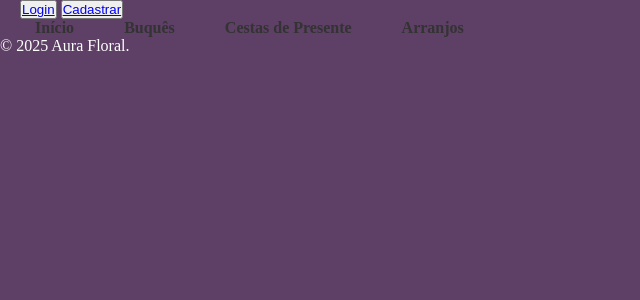
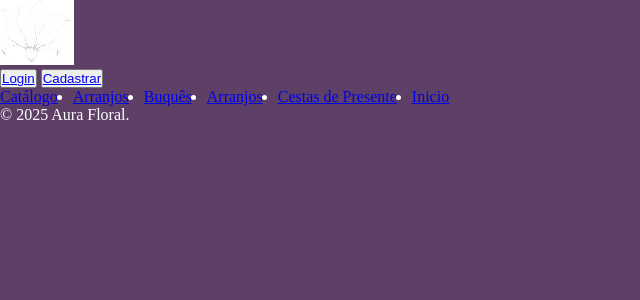
Before and after one commit to liviacamargoap/PROJETO-SITE-FLORES-DS, a Flask app: page /compras in a window 1280 px wide. Shown: the top 300 px of the page, without its empty margins (0-640 px from the left). Run offline with Flask 3, Linux system fonts and the light colour scheme.

Commit message:
Add:a logo

```diff
--- a/styles/global.css
+++ b/styles/global.css
@@ -152,40 +152,3 @@ button.cancelar:hover {
   background-color: var(--cinza-claro);
   color: var(--cor-escura);
 }
-
-
-
-/* Estilos para o topo do header */
-.header--top {
-  display: flex;
-  justify-content: space-between;
-  align-items: center;
-  padding: 0 20px;
-}
-
-
-
-/* Estilos para a navegação */
-nav ul {
-  list-style: none;
-  display: flex;
-  gap: 20px;
-}
-
-nav ul li {
-  display: inline;
-}
-
-nav ul li a {
-  text-decoration: none;
-  color: #333;
-  font-weight: bold;
-  padding: 10px 15px;
-  transition: all 0.3s ease;
-}
-
-nav ul li a:hover {
-  background-color: var(--cor-destaque); /* Cor de fundo no hover */
-  color: white; /* Cor do texto no hover */
-  border-radius: 5px;
-}
--- a/templates/compras.html
+++ b/templates/compras.html
@@ -10,15 +10,21 @@
 </head>
 <body>
     <header>
+      <div class="logo">
+        <img src="/img/Logo.jpg" alt="Logo Aura Floral">
+      </div>
         <div class="header--top">
           <nav>
            <button><a href="#">Login</a></button>
             <button><a href="#">Cadastrar</a></button>
             <ul>
-            <li><a href="#" class="btn-header">Início</a></li>
+              <li><a href="#" class="btn-header">Catálogo</a></li>
+            <li><a href="#" class="btn-header">Arranjos</a></li>
             <li><a href="#" class="btn-header">Buquês</a></li>
+            <li><a href="#" class="btn-header">Arranjos</a></li>
             <li><a href="#" class="btn-header">Cestas de Presente</a></li>
-            <li><a href="#" class="btn-header">Arranjos</a></li>
+            <li><a href="#" class="btn-header">Inicio</a></li>
+
             </ul>
           </nav>
         </div>
```
